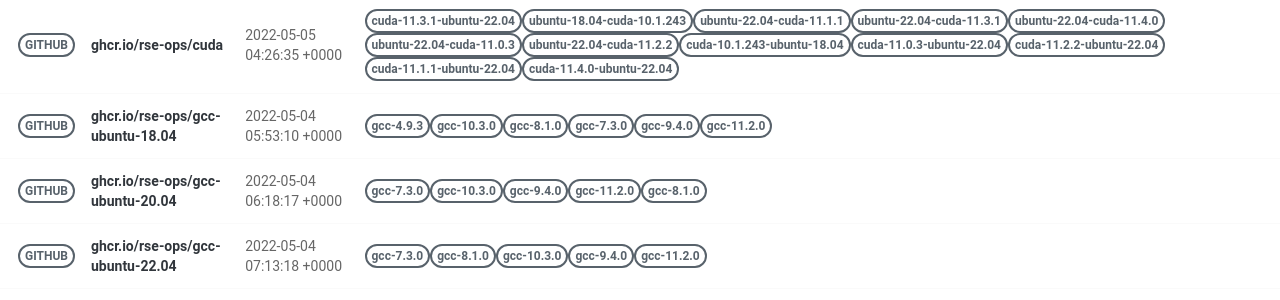
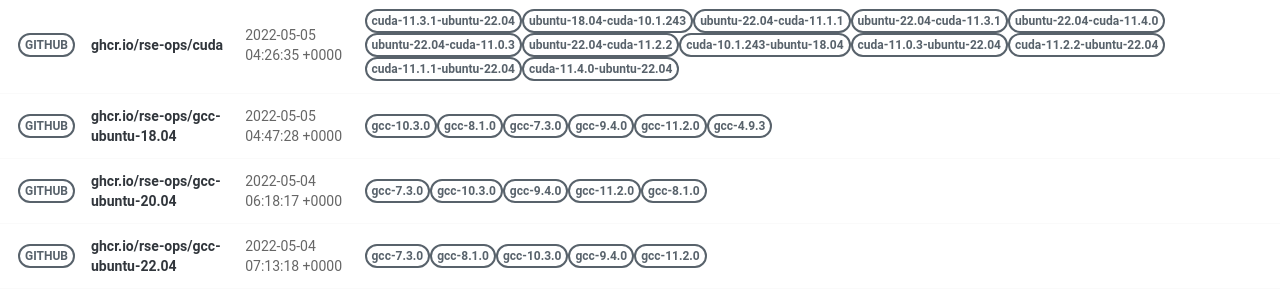
Before and after one commit to rse-ops/docker-images, a Jekyll site: the page built from pages/index.md, in a window 1280 px wide. Shown: the part 498-798 px from the top of the page. Built offline with Jekyll 4.4.1, drawn with Linux system fonts in a browser that asks for light colours; nearby versions of some CDN libraries.

Commit message:
Automated push to update library 2022-05-05

```diff
--- a/_library/ghcr.io-rse-ops-gcc-ubuntu-18.04.md
+++ b/_library/ghcr.io-rse-ops-gcc-ubuntu-18.04.md
@@ -1,14 +1,11 @@
 ---
 layout: container
 name: ghcr.io/rse-ops/gcc-ubuntu-18.04
-updated_at: 2022-05-04 05:53:10.777162
+updated_at: 2022-05-05 04:47:28.435376
 
 
 container_url: https://github.com/orgs/rse-ops/packages/container/package/gcc-ubuntu-18.04
 versions:
- - tag: gcc-4.9.3
-   dockerfile: https://github.com/rse-ops/docker-images/blob/main/ubuntu/gcc/Dockerfile
-   manifest: https://crane.ggcr.dev/manifest/ghcr.io/rse-ops/gcc-ubuntu-18.04:gcc-4.9.3
  - tag: gcc-10.3.0
    dockerfile: https://github.com/rse-ops/docker-images/blob/main/ubuntu/gcc/Dockerfile
    manifest: https://crane.ggcr.dev/manifest/ghcr.io/rse-ops/gcc-ubuntu-18.04:gcc-10.3.0
```
Also changed, not shown: other parts of _library/ghcr.io-rse-ops-gcc-ubuntu-18.04.md (+3 -0 lines).
